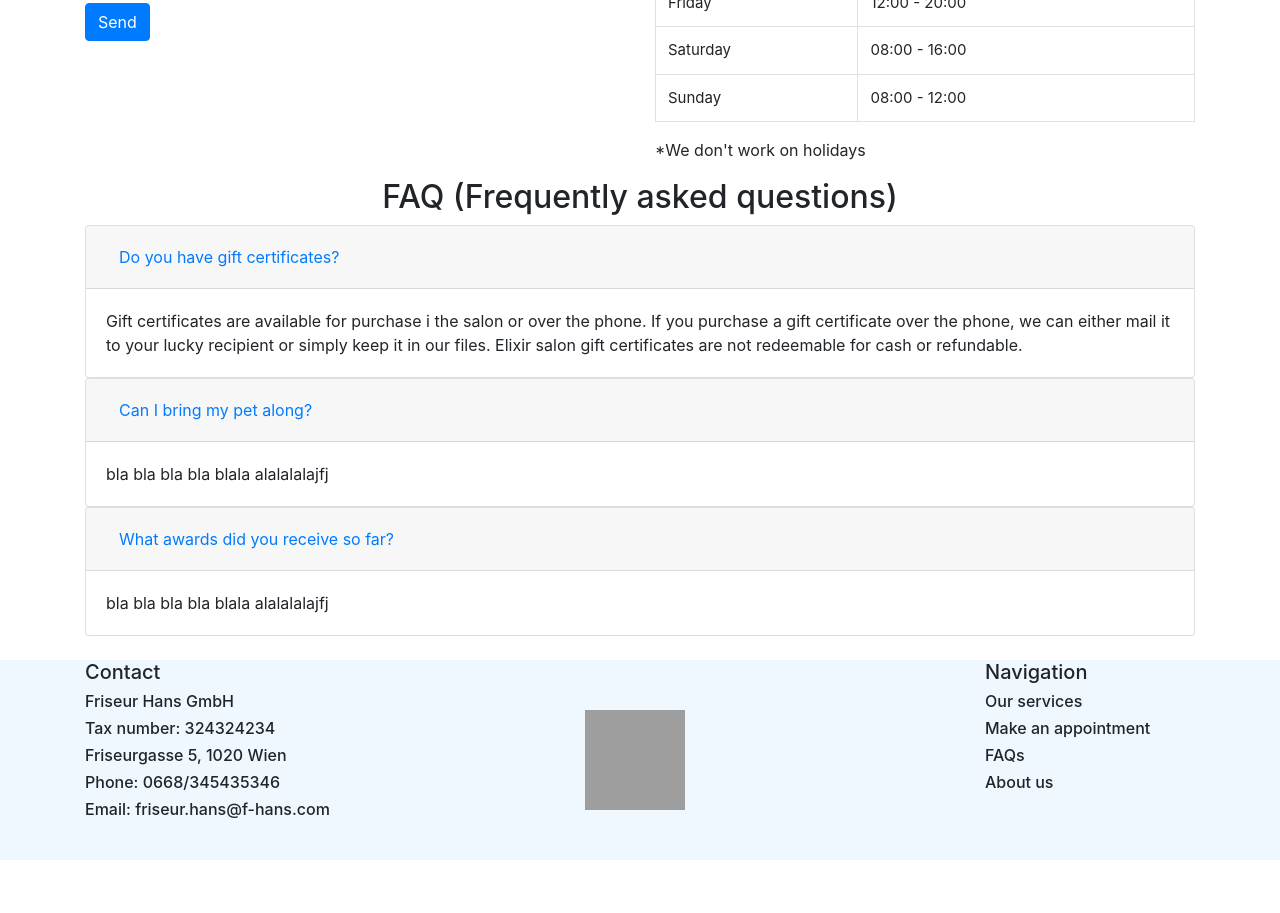
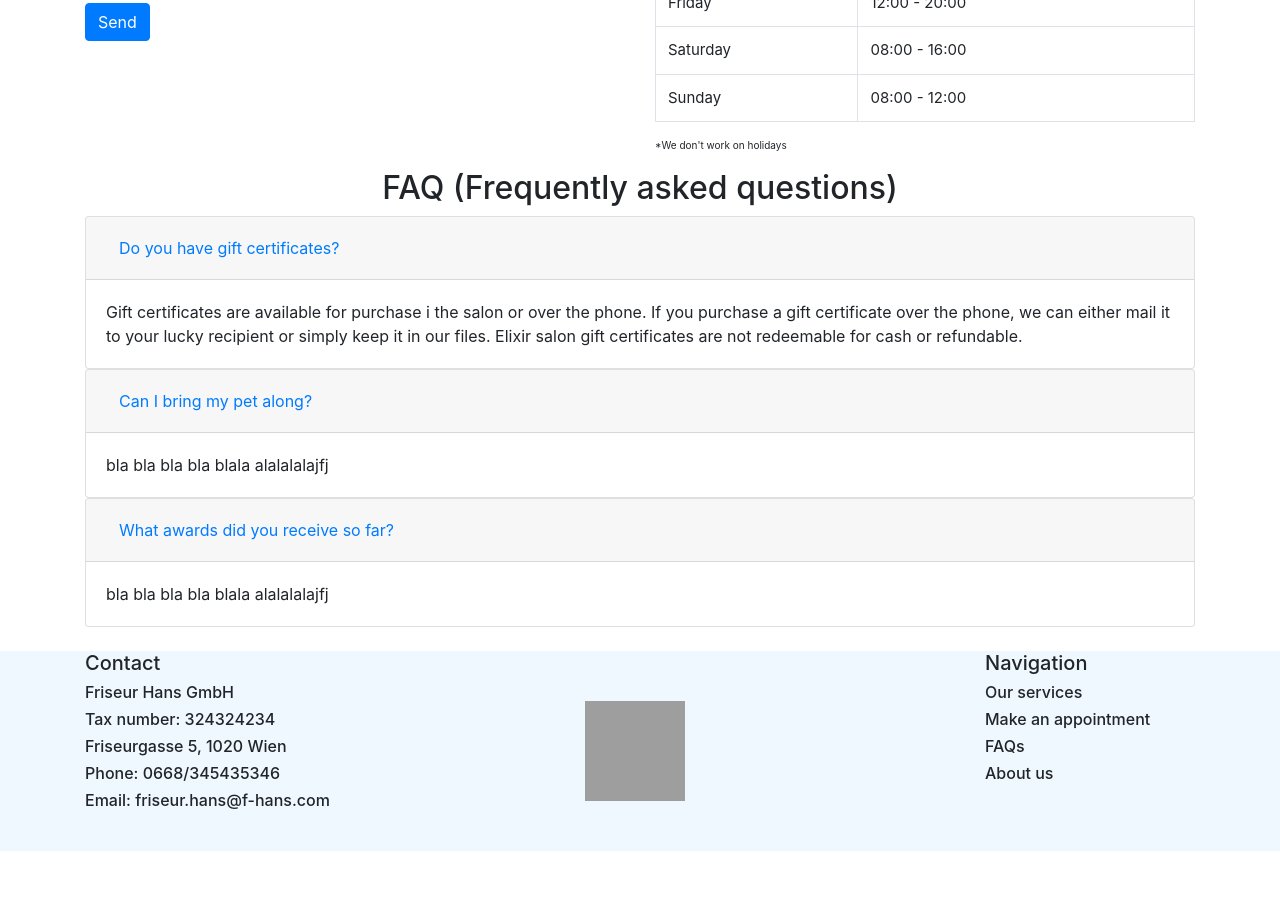
Before and after one commit to carvihi/ejercicios-2, a plain HTML site: page hairsalon/index.html in a window 1280 px wide. Shown: the part 1190-2103 px from the top of the page. Drawn offline with nearby package versions, Linux system fonts and the light colour scheme; grey boxes are pictures that could not be loaded.

Commit message:
hairsalon

```diff
--- a/hairsalon/style.css
+++ b/hairsalon/style.css
@@ -14,6 +14,10 @@
 
 .table{
   font-size: 15px;
+  }
+
+.holidays{
+  font-size: 10px;
 }
 
 thead{
```
